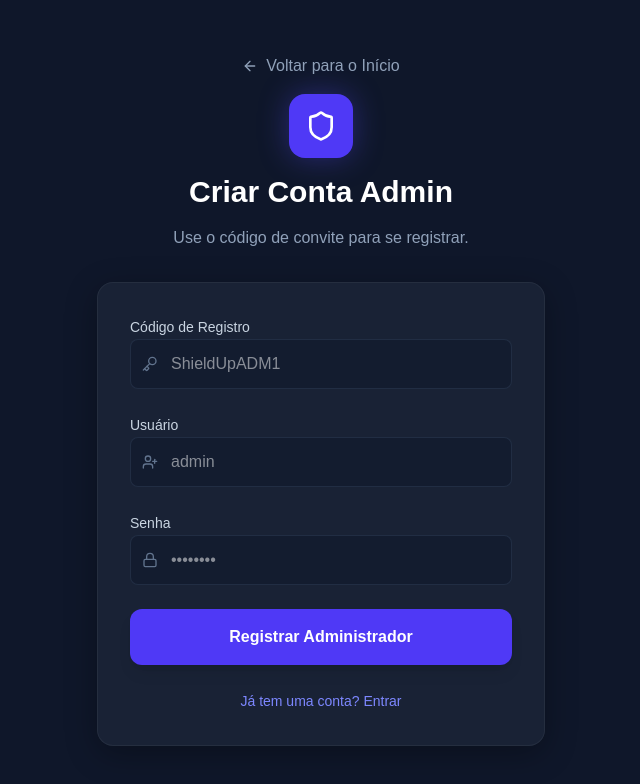
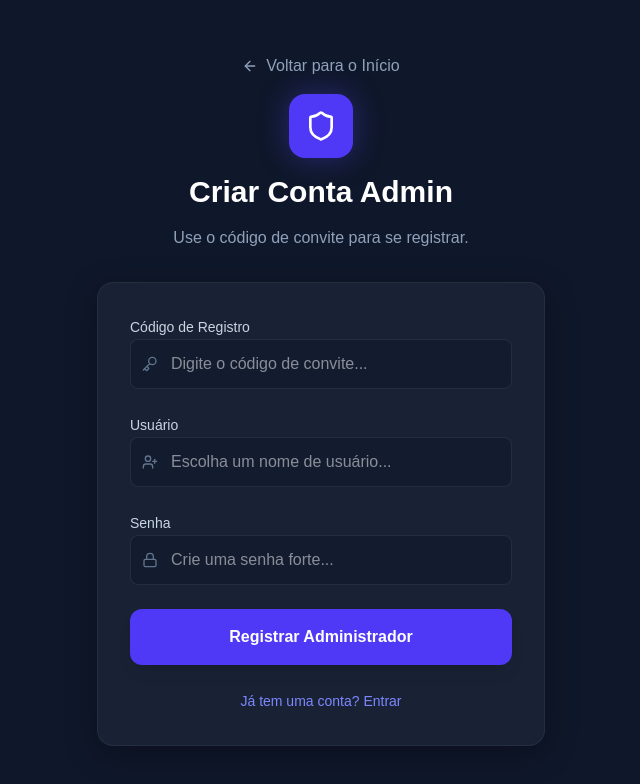
Before and after one commit to vascowlr/ShieldUp, a Next.js app in the folder frontend/: page /admin/register in a window 1280 px wide. Shown: the top 784 px of the page, without its empty margins (319-959 px from the left). Built offline with nearby package versions, Linux system fonts and the light colour scheme.

Commit message:
login adm

```diff
--- a/frontend/src/app/admin/register/page.tsx
+++ b/frontend/src/app/admin/register/page.tsx
@@ -62,10 +62,11 @@ export default function AdminRegister() {
                         <label className="text-sm font-medium text-slate-300">Código de Registro</label>
                         <div className="relative">
                             <Key className="absolute left-3 top-1/2 -translate-y-1/2 w-4 h-4 text-slate-500" />
-                            <input
+                             <input
                                 required
                                 type="text"
-                                placeholder="ShieldUpADM1"
+                                autoComplete="off"
+                                placeholder="Digite o código de convite..."
                                 className="w-full bg-slate-900/50 border border-slate-700/50 rounded-lg pl-10 pr-4 py-3 text-white focus:outline-none focus:ring-2 focus:ring-indigo-500 transition-all"
                                 value={formData.registrationCode}
                                 onChange={(e) => setFormData({ ...formData, registrationCode: e.target.value })}
@@ -77,10 +78,11 @@ export default function AdminRegister() {
                         <label className="text-sm font-medium text-slate-300">Usuário</label>
                         <div className="relative">
                             <UserPlus className="absolute left-3 top-1/2 -translate-y-1/2 w-4 h-4 text-slate-500" />
-                            <input
+                             <input
                                 required
                                 type="text"
-                                placeholder="admin"
+                                autoComplete="off"
+                                placeholder="Escolha um nome de usuário..."
                                 className="w-full bg-slate-900/50 border border-slate-700/50 rounded-lg pl-10 pr-4 py-3 text-white focus:outline-none focus:ring-2 focus:ring-indigo-500 transition-all"
                                 value={formData.username}
                                 onChange={(e) => setFormData({ ...formData, username: e.target.value })}
@@ -92,10 +94,11 @@ export default function AdminRegister() {
                         <label className="text-sm font-medium text-slate-300">Senha</label>
                         <div className="relative">
                             <Lock className="absolute left-3 top-1/2 -translate-y-1/2 w-4 h-4 text-slate-500" />
-                            <input
+                             <input
                                 required
                                 type="password"
-                                placeholder="••••••••"
+                                autoComplete="new-password"
+                                placeholder="Crie uma senha forte..."
                                 className="w-full bg-slate-900/50 border border-slate-700/50 rounded-lg pl-10 pr-4 py-3 text-white focus:outline-none focus:ring-2 focus:ring-indigo-500 transition-all"
                                 value={formData.password}
                                 onChange={(e) => setFormData({ ...formData, password: e.target.value })}
--- a/frontend/src/app/page.tsx
+++ b/frontend/src/app/page.tsx
@@ -38,7 +38,7 @@ export default function Home() {
           <div className="absolute top-8 right-8">
             <Link href="/admin/login" className="flex items-center gap-2 text-slate-400 hover:text-white transition-colors text-sm font-medium glass px-4 py-2 rounded-lg">
               <Lock className="w-4 h-4" />
-              Área Administrativa
+              Login Administrador
             </Link>
           </div>
           <div className="w-20 h-20 bg-indigo-600 rounded-full flex items-center justify-center shadow-[0_0_40px_rgba(79,70,229,0.5)] mb-4">
```
